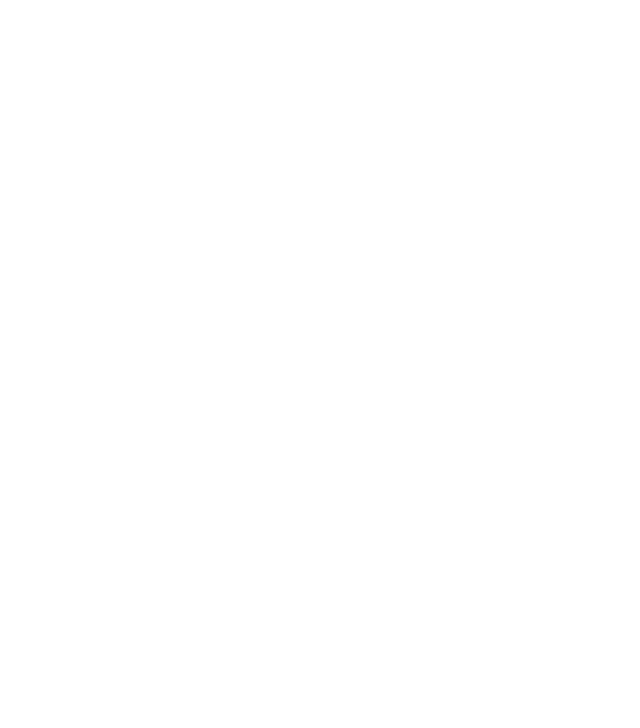
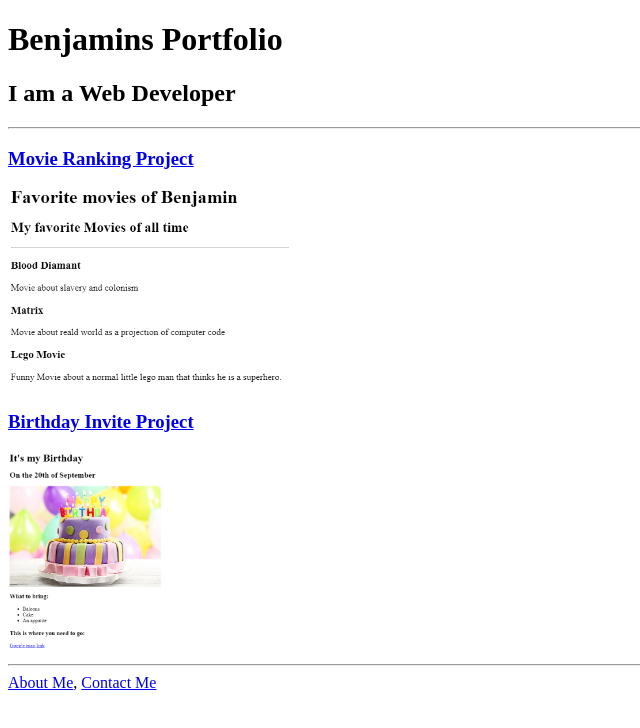
Before and after one commit to benschik/html-portfolio, a plain HTML site: page index.html in a window 1280 px wide. Shown: the whole page, without its empty margins (0-640 px from the left). Drawn offline with Linux system fonts and the light colour scheme.

Commit message:
Update index.html
replaced initial code by own code

```diff
--- a/index.html
+++ b/index.html
@@ -1,15 +1,32 @@
 <!-- TODO 1: Create the HTML Boilerplate -->
-
 <!-- TODO 2: Add Your previous projects' HTML into the public folder -->
-
 <!-- TODO 3: Take screenshots of your project previews and add the images to the images folder -->
-
 <!-- TODO 4: Add titles/subtitles etc. -->
-
 <!-- TODO 5: Add a link to the project pages -->
-
 <!-- TODO 6: Add images to show the project previews
 HINT for TODO 6: You can use the height attribute set to 200 to make the image smaller:
 https://developer.mozilla.org/en-US/docs/Web/HTML/Element/img#attr-height -->
+<!-- TODO 7: Add the Contact Me and About Me page links -->
 
-<!-- TODO 7: Add the Contact Me and About Me page links -->
+<!DOCTYPE html>
+<html lang="en">
+<head>
+    <meta charset="UTF-8">
+    <meta name="viewport" content="width=device-width, initial-scale=1.0">
+    <title>HTML Portfolio</title>
+</head>
+<body>
+    <h1>Benjamins Portfolio</h1>
+    <h2>I am a Web Developer</h2>
+    <hr />
+    <h3><a href="./public/movie-ranking.html">Movie Ranking Project</a></h3>
+    <img src="./assets/images/movie-ranking.png" alt="image of movie ranking page" height="200">
+
+    <h3><a href="./public/birthday-invite.html">Birthday Invite Project</a></h3>
+    <img src="./assets/images/birthday-invite.png" alt="image of birthday invite page" height="200">
+    <hr />
+    <a href="./public/about.html">About Me</a>,
+    <a href="./public/contact.html">Contact Me</a>
+</body>
+
+</html>
```
